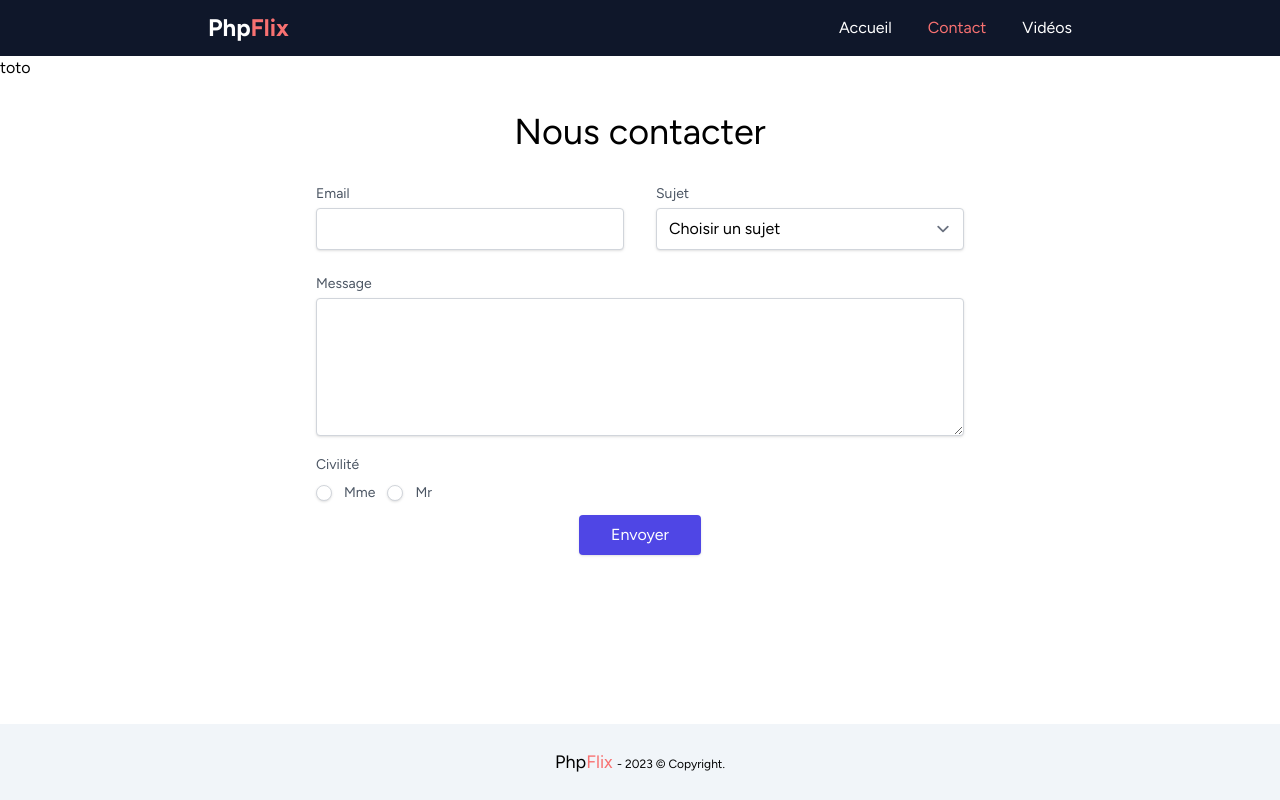
After one commit to dwwm-lille/php, a PHP site: page /contact.php in a window 1280 px wide. The commit adds this page. Run offline with PHP 8.4, Linux system fonts and the light colour scheme; some libraries are stand-ins or nearby versions.

Commit message:
Integration videos

```diff
--- /dev/null
+++ b/10-videos/config/functions.php
@@ -0,0 +1,34 @@
+<?php
+
+/**
+ * Ici, on va pouvoir définir des variables ou des fonctions que l'on
+ * peut réutiliser sur toutes nos pages.
+ */
+
+$test = 'toto';
+
+/**
+ * Permet de récupèrer le nom de la page actuelle.
+ */
+function pageName() {
+    $uri = $_SERVER['REQUEST_URI']; // 10-videos/index.php
+    $name = strrchr($uri, '/');
+    $name = substr($name, 1, -4); // /index.php devient index
+    $name = empty($name) ? 'index' : $name;
+
+    return $name;
+}
+
+/**
+ * Permet de récupérer les données dans $_POST
+ */
+function post($key, $default = null) {
+    return $_POST[$key] ?? $default;
+}
+
+/**
+ * Permet de savoir si un formulaire a été soumis ou non
+ */
+function isSubmit() {
+    return !empty($_POST);
+}
--- /dev/null
+++ b/10-videos/contact.php
@@ -0,0 +1,126 @@
+<?php require __DIR__.'/partials/header.php';
+echo $test;
+    // La liste des sujets. La valeur représente ce qu'on affiche et la clé est un identifiant du sujet
+    // qui pourrait être utile si on veut stocker la demande de contact dans la base de données.
+    $subjects = [
+        'stage' => 'Proposition de stage',
+        'job' => 'Proposition d\'emploi',
+        'project' => 'Demande de projet',
+    ];
+
+    // La valeur des champs
+    $email = post('email');
+    $subject = post('subject');
+    $message = post('message');
+    $civility = post('civility');
+
+    // Tableau d'erreurs
+    $errors = [];
+
+    // On vérifie que le formulaire est soumis
+    if (isSubmit()) {
+        // On vérifie les champs
+        if (empty($email)) {
+            $errors['email'] = 'L\'email est obligatoire.';
+        } else if (!filter_var($email, FILTER_VALIDATE_EMAIL)) {
+            $errors['email'] = 'L\'email est invalide.';
+        }
+
+        if (strlen($message) < 15) {
+            $errors['message'] = 'Le message doit faire 15 caractères.';
+        }
+
+        // BONUS: Vérifier le sujet (par rapport à un tableau)
+        // En gros, on veut vérifier que le sujet saisi est dans le tableau
+        // array_keys retourne un tableau avec les clés d'un tableau
+        if (empty($subject) || !in_array($subject, array_keys($subjects))) {
+            $errors['subject'] = 'Le sujet est invalide.';
+        }
+
+        if ($civility != 'mme' && $civility != 'mr') {
+            $errors['civility'] = 'La civilité est invalide.';
+        }
+    }
+?>
+
+<div class="max-w-2xl mx-auto px-3 pb-32">
+    <h1 class="text-4xl text-center my-8">Nous contacter</h1>
+
+    <?php if (!empty($errors)) { ?>
+        <div class="bg-red-300 p-5 rounded border border-red-800 text-red-800 my-4">
+            <?php foreach ($errors as $error) { ?>
+                <p><?= $error; ?></p>
+            <?php } ?>
+        </div>
+    <?php } ?>
+
+    <?php if (isSubmit() && empty($errors)) { ?>
+        <div class="bg-green-100 p-5 rounded text-green-900 mb-4">
+            <p>Bonjour <?= $email; ?></p>
+            <p>Sujet: <?= $subjects[$subject]; ?></p>
+            <p>Message: <?= $message; ?></p>
+            <p>Civilité: <?= ucfirst($civility); ?></p>
+        </div>
+    <?php } ?>
+
+    <form method="post" action="">
+        <div class="lg:flex justify-between gap-8">
+            <div class="lg:w-1/2 mb-3">
+                <label for="email" class="block text-gray-600 text-sm">Email</label>
+                <input class="w-full rounded mt-1 border-gray-300 shadow <?= isset($errors['email']) ? 'border-red-500' : ''; ?>" type="text" name="email" id="email" value="<?= $email; ?>">
+
+                <?php if (isset($errors['email'])) { ?>
+                    <span class="text-sm text-red-600 mt-1"><?= $errors['email']; ?></span>
+                <?php } ?>
+            </div>
+            <div class="lg:w-1/2 mb-3">
+                <label for="subject" class="block text-gray-600 text-sm">Sujet</label>
+                <select class="w-full rounded mt-1 border-gray-300 shadow <?= isset($errors['subject']) ? 'border-red-500' : ''; ?>" name="subject" id="subject">
+                    <option hidden>Choisir un sujet</option>
+                    <?php foreach ($subjects as $key => $sub) { ?>
+                    <option <?= $key == $subject ? 'selected' : '' ; ?> value="<?= $key; ?>"><?= $sub; ?></option>
+                    <?php } ?>
+                </select>
+
+                <?php if (isset($errors['subject'])) { ?>
+                    <span class="text-sm text-red-600 mt-1"><?= $errors['subject']; ?></span>
+                <?php } ?>
+            </div>
+        </div>
+
+        <div class="mt-3">
+            <label for="message" class="block text-gray-600 text-sm">Message</label>
+            <textarea class="w-full rounded mt-1 border-gray-300 shadow <?= isset($errors['message']) ? 'border-red-500' : ''; ?>" name="message" id="message" rows="5"><?= $message; ?></textarea>
+
+            <?php if (isset($errors['message'])) { ?>
+                <span class="text-sm text-red-600 mt-1"><?= $errors['message']; ?></span>
+            <?php } ?>
+        </div>
+
+        <div class="mt-3">
+            <p class="text-gray-600 text-sm">Civilité</p>
+
+            <div class="flex gap-3 mt-2">
+                <div class="flex items-center">
+                    <input <?= $civility == 'mme' ? 'checked' : '' ; ?> id="mme" name="civility" type="radio" class="border-gray-300 shadow <?= isset($errors['civility']) ? 'border-red-500' : ''; ?>" value="mme">
+                    <label for="mme" class="ml-3 block text-gray-600 text-sm">Mme</label>
+                </div>
+
+                <div class="flex items-center">
+                    <input <?= $civility == 'mr' ? 'checked' : '' ; ?> id="mr" name="civility" type="radio" class="border-gray-300 shadow <?= isset($errors['civility']) ? 'border-red-500' : ''; ?>" value="mr">
+                    <label for="mr" class="ml-3 block text-gray-600 text-sm">Mr</label>
+                </div>
+            </div>
+
+            <?php if (isset($errors['civility'])) { ?>
+                <span class="text-sm text-red-600 mt-1"><?= $errors['civility']; ?></span>
+            <?php } ?>
+        </div>
+
+        <div class="mt-3 text-center">
+            <button class="px-8 py-2 bg-indigo-600 hover:bg-indigo-700 rounded shadow text-white duration-500">Envoyer</button>
+        </div>
+    </form>
+</div>
+
+<?php require __DIR__.'/partials/footer.php'; ?>
--- a/10-videos/partials/header.php
+++ b/10-videos/partials/header.php
@@ -1,9 +1,15 @@
+<?php
+    require __DIR__.'/../config/functions.php';
+    // La variable peut être définie sur n'importe quelle page sinon on lui
+    // donne une valeur par défaut
+    $title = $title ?? 'PhpFlix';
+?>
 <!DOCTYPE html>
 <html lang="fr">
 <head>
     <meta charset="UTF-8">
     <meta name="viewport" content="width=device-width, initial-scale=1.0">
-    <title>PhpTube</title>
+    <title><?= $title; ?></title>
     <link rel="stylesheet" href="https://fonts.googleapis.com/css2?family=Figtree:wght@400;700&display=swap">
     <script src="https://cdn.tailwindcss.com?plugins=forms"></script>
 </head>
@@ -14,9 +20,9 @@
                 <a href="index.php">Php<span class="text-red-400">Flix</span></a>
             </h1>
             <nav class="space-x-8">
-                <a href="index.php">Accueil</a>
-                <a href="contact.php">Contact</a>
-                <a href="#">Vidéos</a>
+                <a href="index.php" class="<?= pageName() === 'index' ? 'text-red-400': ''; ?> hover:text-red-400 duration-500">Accueil</a>
+                <a href="contact.php" class="<?= pageName() === 'contact' ? 'text-red-400': ''; ?> hover:text-red-400 duration-500">Contact</a>
+                <a href="#" class="<?= pageName() === 'videos' ? 'text-red-400': ''; ?> hover:text-red-400 duration-500">Vidéos</a>
             </nav>
         </div>
     </header>
```
